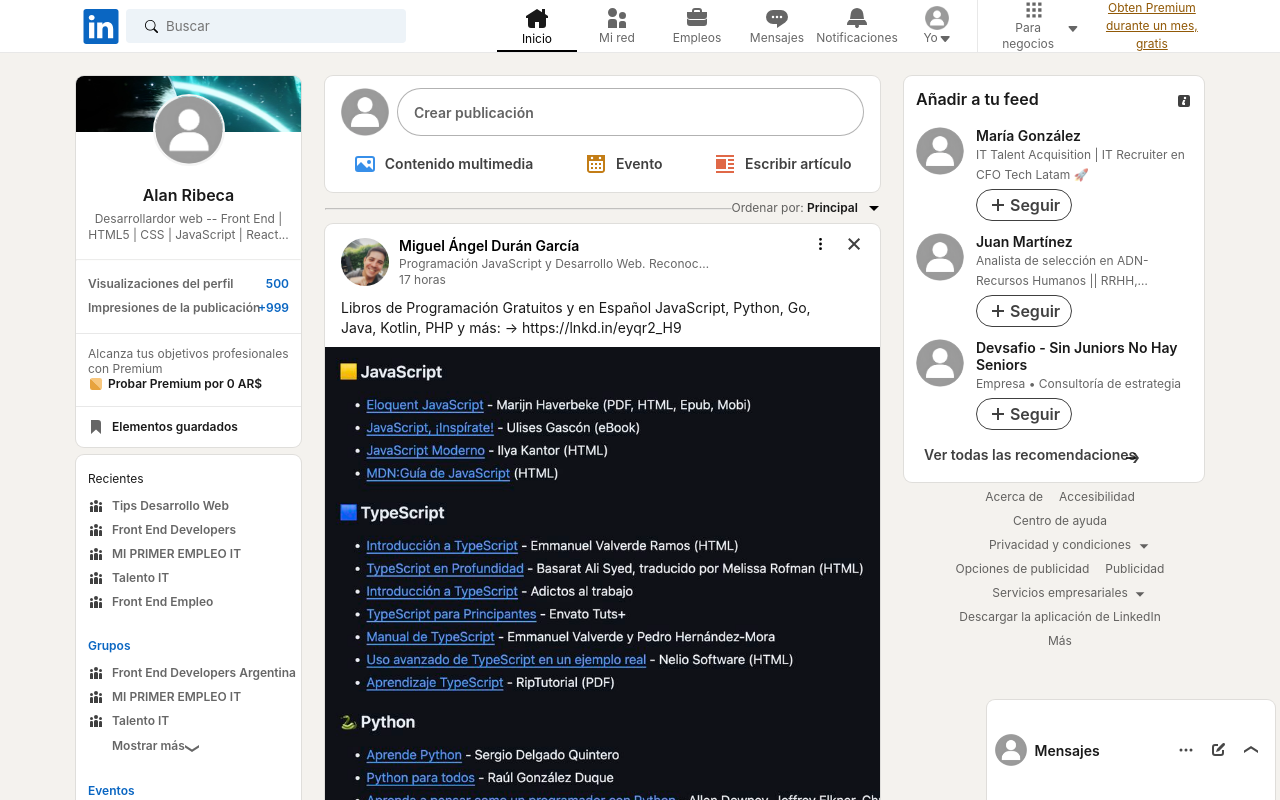
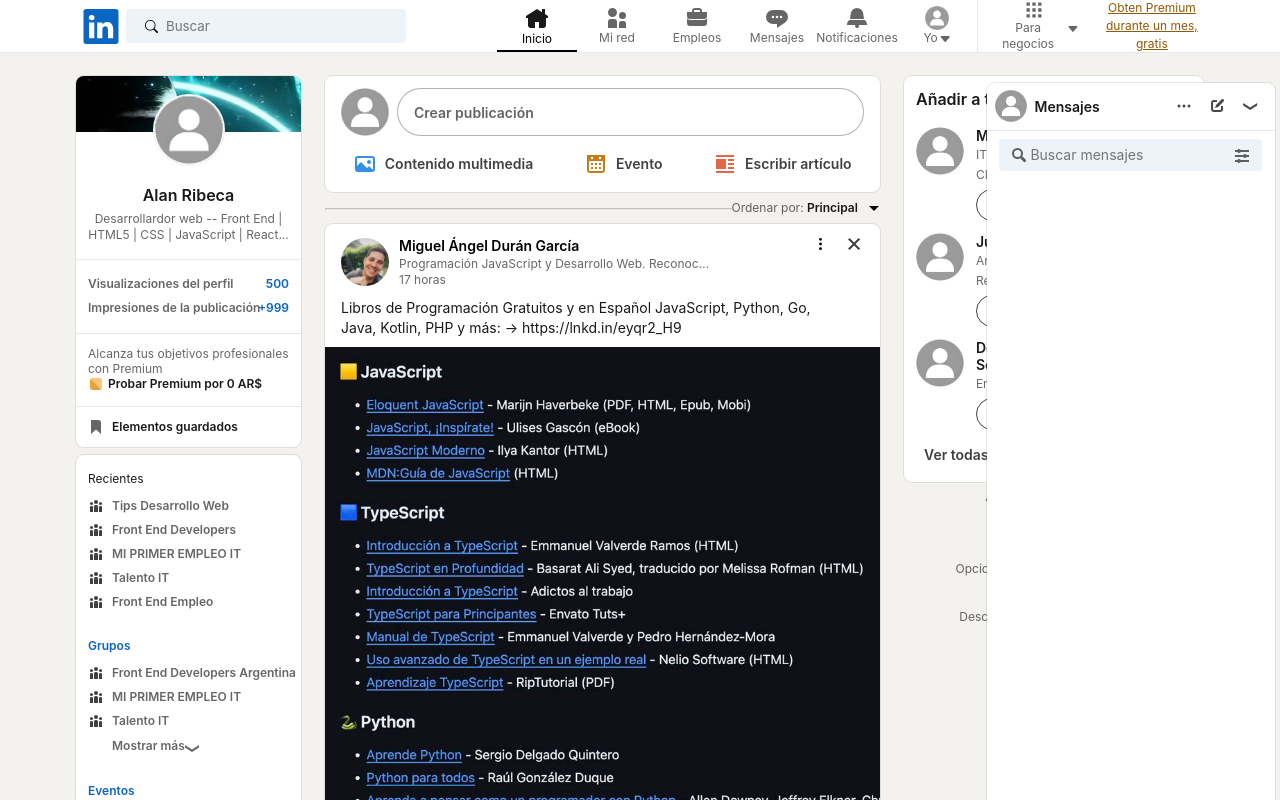
Before and after one commit to Alan-Ribeca/Clon-LinkedIng, a React (Vite) app: page / in a window 1280 px wide. Both pictures are taken after a click on the icon 1250 px from the left and 775 px from the top of the page. Shown: the top 800 px of the page. Built offline with nearby package versions, Linux system fonts and the light colour scheme.

Commit message:
empezando con la logica de los msj

```diff
--- a/src/components/sectionContenedor/Container.jsx
+++ b/src/components/sectionContenedor/Container.jsx
@@ -19,7 +19,10 @@
         <MiCard />
         <Medio />
         <Derecha />
-        <section className={`mensaje ${mensajeEspandido ? "espandido" : ""}`}>
+        <section
+          className={`containerMsj ${mensajeEspandido ? "espandido" : ""}`}
+        >
+          <div className="mensaje">
             <div className="imgMensaje">
               <img src="./img/avatare2.jpg" alt="img de perfil del usuario" />
               <p className="pMensaje">Mensajes</p>
@@ -50,7 +53,7 @@
                     <path d="M15 2.53a1.51 1.51 0 01-.44 1L9.15 9 6 10l1-3.12 5.44-5.44A1.5 1.5 0 0115 2.53zM12 11a1 1 0 01-1 1H5a1 1 0 01-1-1V5a1 1 0 011-1h3V2H5a3 3 0 00-3 3v6a3 3 0 003 3h6a3 3 0 003-3V8h-2z"></path>
                   </svg>
                 </li>
-              <li className="logosMsj">
+                <li className="logosMsj flecha">
                   <svg
                     xmlns="http://www.w3.org/2000/svg"
                     viewBox="0 0 16 16"
@@ -65,8 +68,37 @@
                 </li>
               </ul>
             </div>
+          </div>
+          {mensajeEspandido && (
+            <div className="containerInput">
+              <svg
+                xmlns="http://www.w3.org/2000/svg"
+                viewBox="0 0 16 16"
+                id="search-small"
+                aria-hidden="true"
+                role="none"
+                data-supported-dps="16x16"
+                fill="currentColor"
+                className="lupa"
+              >
+                <path d="M14.56 12.44L11.3 9.18a5.51 5.51 0 10-2.12 2.12l3.26 3.26a1.5 1.5 0 102.12-2.12zM3 6.5A3.5 3.5 0 116.5 10 3.5 3.5 0 013 6.5z"></path>
+              </svg>
+              <input type="text" placeholder="Buscar mensajes" className="input"/>
+              <svg
+                xmlns="http://www.w3.org/2000/svg"
+                viewBox="0 0 16 16"
+                id="filter-small"
+                aria-hidden="true"
+                role="none"
+                data-supported-dps="16x16"
+                fill="currentColor"
+                className="menu"
+              >
+                <path d="M15 4H6.72a1.98 1.98 0 01-3.44 0H1V2h2.28a1.98 1.98 0 013.44 0H15v2zm0 8H6.72a1.98 1.98 0 00-3.44 0H1v2h2.28a1.98 1.98 0 003.44 0H15v-2zm0-5h-2.28a1.98 1.98 0 00-3.44 0H1v2h8.28a1.98 1.98 0 003.44 0H15V7z"></path>
+              </svg>
+            </div>
+          )}
         </section>
-
       </section>
       <section className="liMovil">
         <ul className="containerLiMovil">
--- a/src/components/sectionContenedor/container.scss
+++ b/src/components/sectionContenedor/container.scss
@@ -9,17 +9,20 @@
   gap: 1.5rem;
   position: relative;
 
-  .mensaje {
+  .containerMsj {
     position: fixed;
     bottom: 0%;
     right: 0.4%;
+    box-shadow: 0px 0px 0px 1px rgba(140, 140, 140, 0.2);
+    overflow: hidden;
+    border-radius: 8px 8px 0 0;
+    background-color: white;
+
+    .mensaje {
       display: flex;
       height: 48.7px;
       width: 18rem;
-    background-color: white;
-    border-radius: 8px 8px 0 0;
-    overflow: hidden;
-    box-shadow: 0px 0px 0px 1px rgba(140, 140, 140, 0.2);
+      border-bottom: 1px solid rgba(140, 140, 140, 0.2);
 
       .imgMensaje {
         display: flex;
@@ -64,9 +67,61 @@
           }
         }
       }
+    }
+    &.espandido {
+      height: 89.6%;
+      background-color: white;
 
-    &.espandido {
-      height: 100px;
+      .mensaje {
+        height: 46.4px;
+      }
+
+      .logos ul {
+        padding-left: 2.95rem;
+        margin-right: 0.5rem;
+      }
+
+      .logosMsj {
+        justify-content: center;
+        width: 31%;
+      }
+      .flecha {
+        transform: rotate(180deg);
+      }
+
+      .containerInput {
+        position: relative;
+
+        .lupa {
+          width: 16px;
+          height: 16px;
+          fill: rgba(0, 0, 0, 0.6);
+          position: absolute;
+          top: 41%;
+          left: 8.2%;
+        }
+
+        .input {
+          margin: 0 12px;
+          width: 230px;
+          height: 1.9rem;
+          margin-top: 0.5rem;
+          border: none;
+          border-radius: 4px;
+          background-color: #edf3f8;
+          padding-left: 1.97rem;
+          font-size: 14px;
+        }
+
+        .menu {
+          width: 16px;
+          height: 16px;
+          fill: rgba(0, 0, 0, 0.6);
+          position: absolute;
+          top: 42%;
+          right: 8.5%;
+        }
+      }
     }
   }
 }
```
Lines whose indentation alone changed are shown as unchanged.
